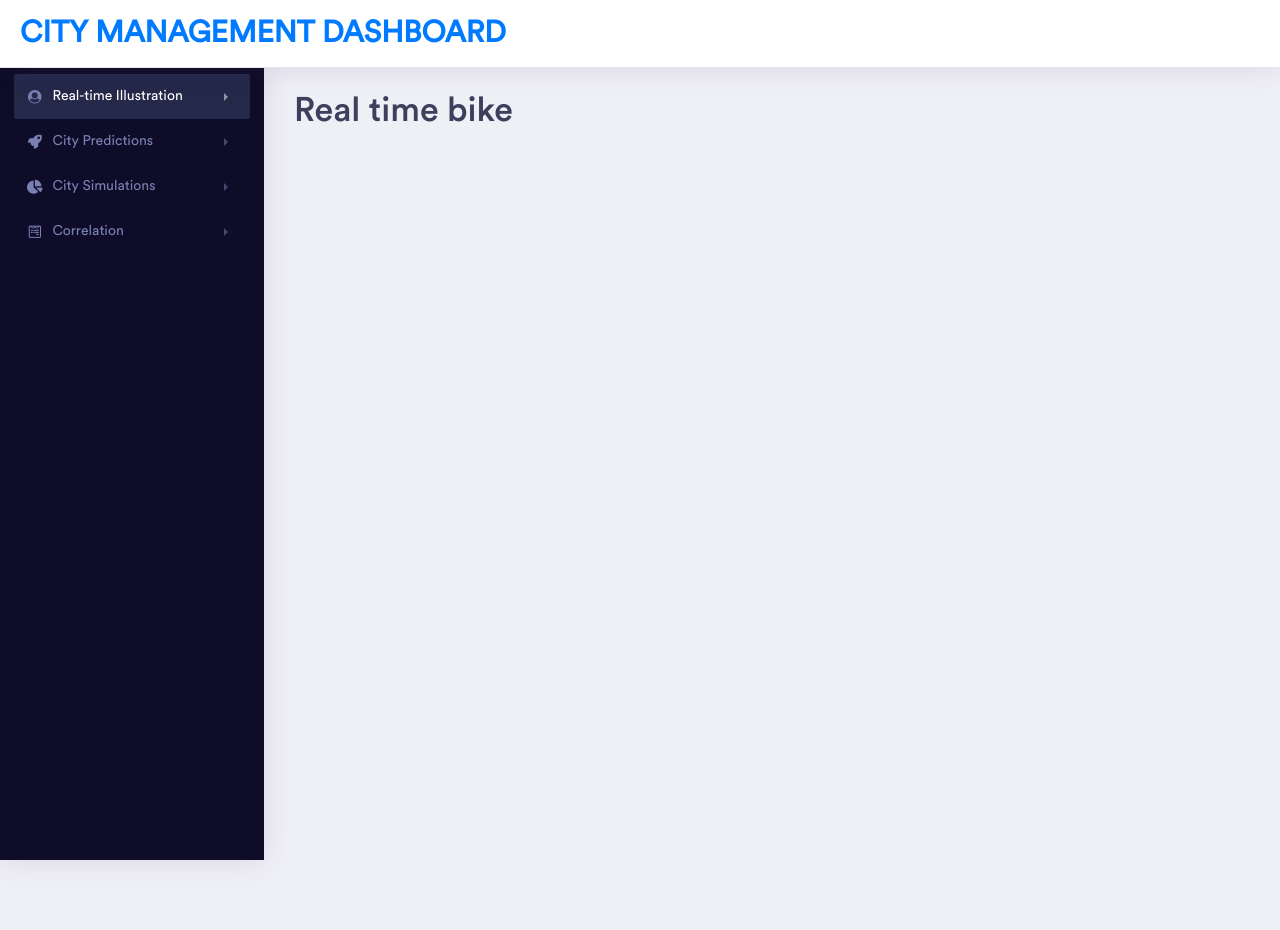
After one commit to qingqinl/city_management, a Django app: page /bikestatus/ in a window 1280 px wide. The commit adds this page. Run offline with Django 3.2, Linux system fonts and the light colour scheme; some libraries are stand-ins or nearby versions; some web fonts are replaced.

Commit message:
added bikes page scaffold

```diff
--- a/citymgmt/realtime/urls.py
+++ b/citymgmt/realtime/urls.py
@@ -1,8 +1,9 @@
 from django.urls import path
 
-from .views import HomePageView, RealTimePollutionView
+from .views import HomePageView, RealTimePollutionView, RealTimeBikeView
 
 urlpatterns = [
 	path('pollution/', RealTimePollutionView.as_view(), name = 'realtimepollution'),
+	path('bikestatus/', RealTimeBikeView.as_view(), name = 'bikestatus'),
 	path('', HomePageView.as_view(), name = 'home'),
 ]
--- a/citymgmt/realtime/views.py
+++ b/citymgmt/realtime/views.py
@@ -8,3 +8,6 @@ class HomePageView(TemplateView):
 
 class RealTimePollutionView(TemplateView):
 	template_name = 'realtimepollution.html'
+
+class RealTimeBikeView(TemplateView):
+	template_name = 'realtimebike.html'
--- a/citymgmt/templates/base.html
+++ b/citymgmt/templates/base.html
@@ -10,7 +10,7 @@
     <!-- Bootstrap CSS -->
 	<script src="{% static "assets/vendor/bootstrap/js/bootstrap.bundle.js" %}  "></script>
     <link rel="stylesheet" href="{% static "assets/vendor/bootstrap/css/bootstrap.min.css" %}">
-    <link href="{% static "assets/vendor/fonts/circular-std/style.css" %}" rel="stylesheet">
+    <link rel="stylesheet" href="{% static "assets/vendor/fonts/circular-std/style.css" %}">
     <link rel="stylesheet" href="{% static "assets/libs/css/style.css" %}">
     <link rel="stylesheet" href="{% static "assets/vendor/fonts/fontawesome/css/fontawesome-all.css" %}">
     <link rel="stylesheet" href="{% static "assets/vendor/charts/chartist-bundle/chartist.css" %}">
@@ -63,7 +63,7 @@
                                             <a class="nav-link" href="{%  url 'realtimepollution' %}">Pollution</a>
                                         </li>
                                         <li class="nav-item">
-                                            <a class="nav-link" href="dashboard-sales.html">Bikes</a>
+                                            <a class="nav-link" href="{%  url 'bikestatus' %}">Bikes</a>
                                         </li>
                                         <li class="nav-item">
                                             <a class="nav-link" href="dashboard-finance.html">Events</a>
--- /dev/null
+++ b/citymgmt/templates/realtimebike.html
@@ -0,0 +1,18 @@
+{% extends 'base.html' %}
+
+{% block content %}
+
+        <!-- ============================================================== -->
+        <!-- wrapper  -->
+        <!-- ============================================================== -->
+    <body>
+        <div class="dashboard-wrapper">
+            <div class="dashboard-ecommerce">
+                <div class="container-fluid dashboard-content ">
+                    <h1>Real time bike</h1>
+                </div>
+            </div>
+        </div>
+    </body>
+
+{% endblock content %}
```
Also changed, not shown: citymgmt/templates/assets/libs/js/main-js.js.
